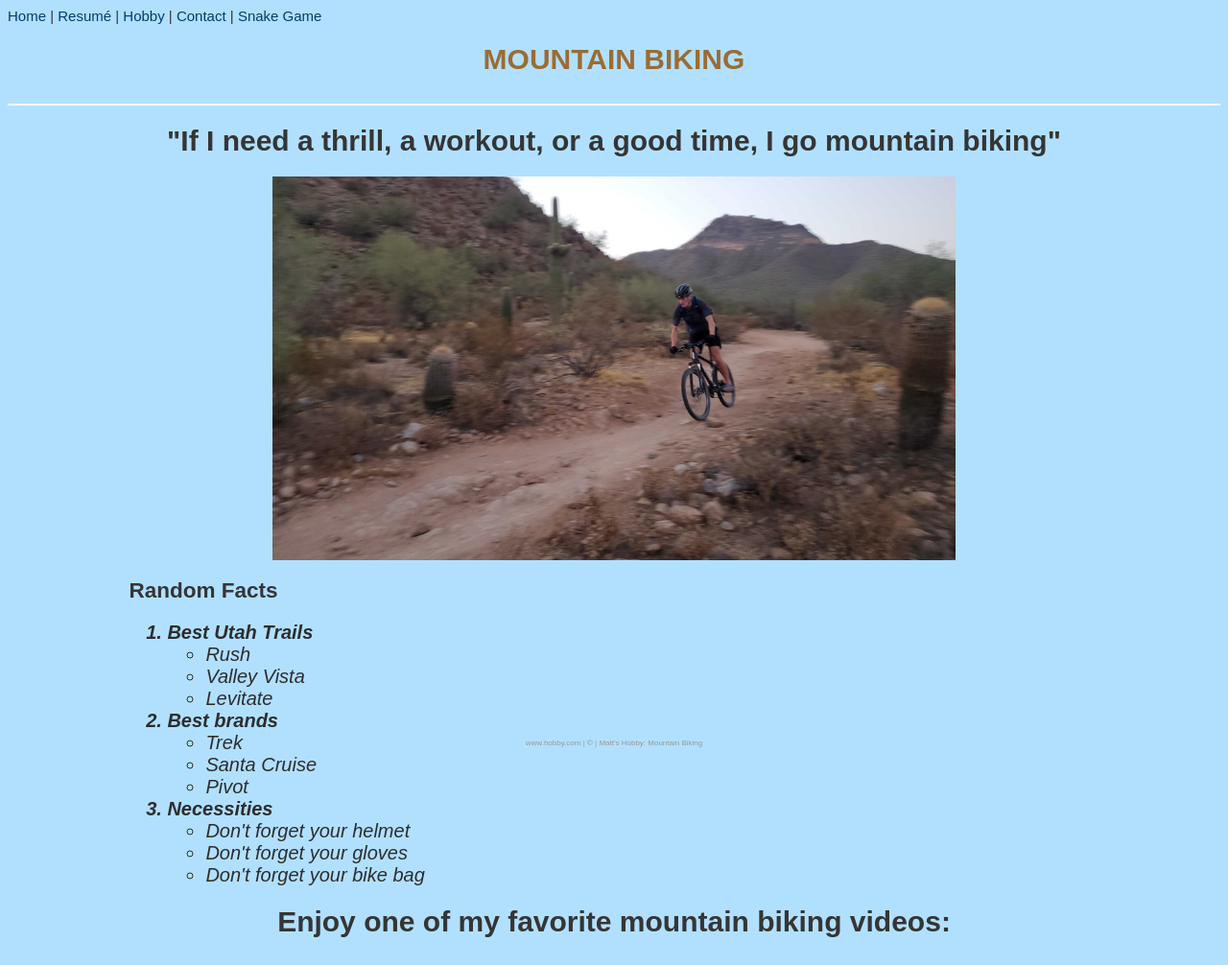
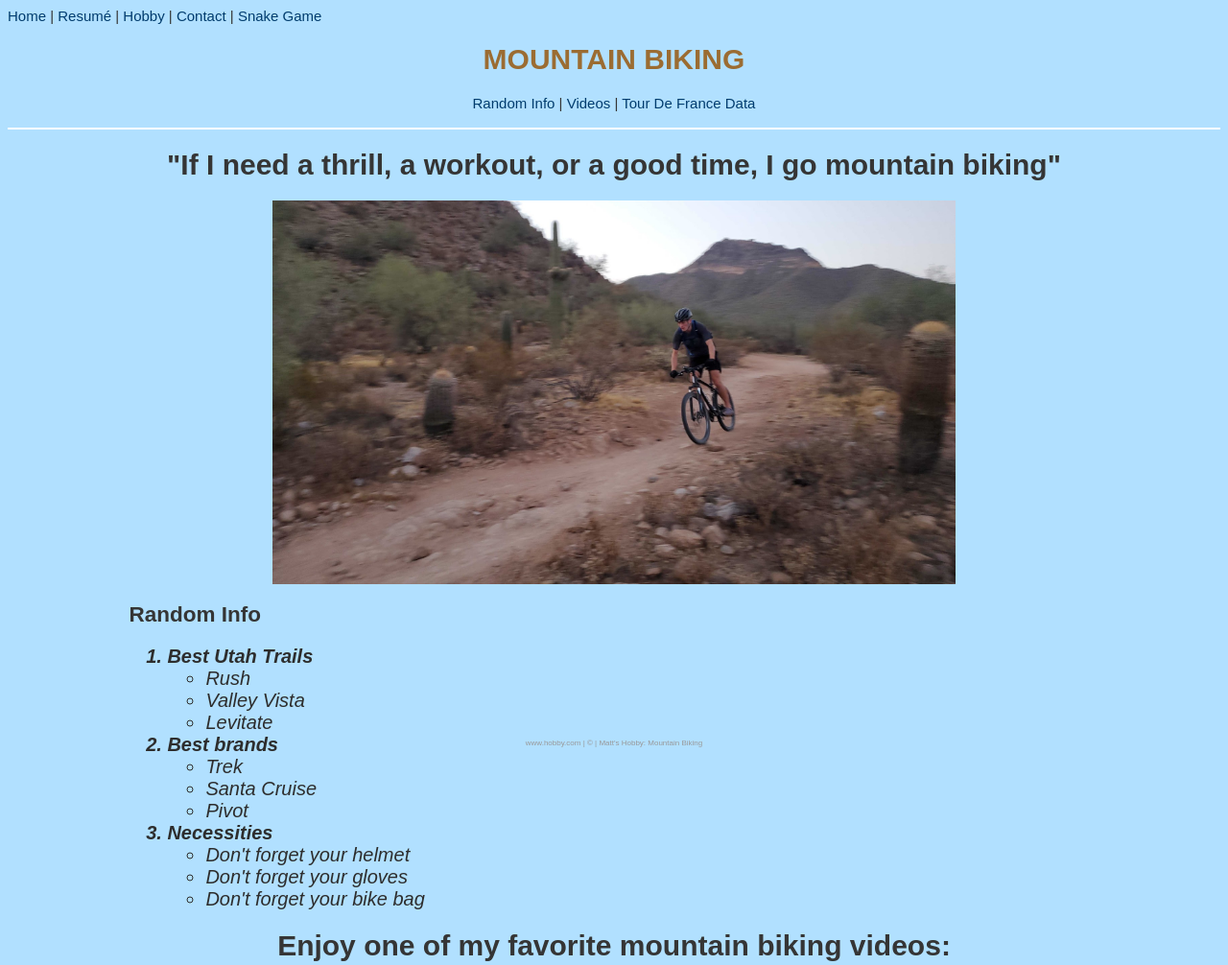
Before and after one commit to matthvaughn/MattVaughn, a plain HTML site: page html/hobby.html in a window 1280 px wide. Shown: the top 1006 px of the page at 96% size. Drawn offline with Linux system fonts and the light colour scheme; grey boxes are pictures that could not be loaded.

Commit message:
Add files via upload

```diff
--- a/css/layout-boxes.css
+++ b/css/layout-boxes.css
@@ -11,7 +11,7 @@ body {
     top: 5px;
     width: 100%;
     left: 0;
-    height: 100px;
+    height: 125px;
     z-index: 2;
     border-bottom: solid 2px #ffffff;
 
--- a/css/mystyles.css
+++ b/css/mystyles.css
@@ -24,6 +24,11 @@ a {
 }
 
 .titlecolor {color: rgb(155, 108, 50);}
+
+.on-page-anchors {
+    display: block;
+    text-align: center;
+}
 
 a:hover {
     text-decoration: underline;
--- a/html/hobby.html
+++ b/html/hobby.html
@@ -9,6 +9,7 @@
 </head>
 <body class="homepage_cor">
 
+    <a id="top"></a>
     <div class="common header">
         <a href="../index.html">Home</a> |
         <a href="about.html">Resumé</a> |
@@ -17,12 +18,18 @@
         <a href="snake.html">Snake Game</a>
 
         <h1 class="titlecolor">MOUNTAIN BIKING</h1>
+        <div class="on-page-anchors">
+            <a href="#random-info">Random Info</a> |
+            <a href="#mtbvideos">Videos</a> |
+            <a href="#tourdata">Tour De France Data</a>
+        </div>
     </div>
 
     <div class="common mainbody">
         <H1>"If I need a thrill, a workout, or a good time, I go mountain biking"</h1>
         <img class="divimg" src="../images/MattMTBold.jpg" alt="Olimpic Mounatain Biker" height="400" >
-        <H2>Random Facts</H2>
+        <a id="random-info"></a>
+        <H2>Random Info</H2>
         <ol>
             <li class="bold"> Best Utah Trails
                 <ul>
@@ -46,11 +53,13 @@
                 </ul>
             </li>
         </ol>
+        <a id="mtbvideos"></a>
         <h1>Enjoy one of my favorite mountain biking videos:</h1>
         <iframe class="divimg" width="560" height="315" src="https://www.youtube.com/embed/1rJK3lNlOY0?si=_xYwCoOMTto1HBkE" title="YouTube video player" frameborder="0" allow="accelerometer; autoplay; clipboard-write; encrypted-media; gyroscope; picture-in-picture; web-share" referrerpolicy="strict-origin-when-cross-origin" allowfullscreen></iframe>
         <h1>I'm working on my own mountain bike videos! Check out my first 4k video (Yes this one is very basic):</h1>
         <iframe class="divimg" width="560" height="315" src="https://www.youtube.com/embed/m6oCLFVtp6M?si=-y9nS-8Z0_KxMfIB" title="YouTube video player" frameborder="0" allow="accelerometer; autoplay; clipboard-write; encrypted-media; gyroscope; picture-in-picture; web-share" referrerpolicy="strict-origin-when-cross-origin" allowfullscreen></iframe>
 
+        <a id="tourdata"></a>
         <br><br>
         <H1>Tour De France Data:</H1>
         <br><br>
@@ -76,7 +85,8 @@
             </object>
         </div>
         <script type='text/javascript'>                    var divElement = document.getElementById('viz1745120856500');                    var vizElement = divElement.getElementsByTagName('object')[0];                    if ( divElement.offsetWidth > 800 ) { vizElement.style.width='1000px';vizElement.style.height='1127px';} else if ( divElement.offsetWidth > 500 ) { vizElement.style.width='1000px';vizElement.style.height='1127px';} else { vizElement.style.width='100%';vizElement.style.height='1427px';}                     var scriptElement = document.createElement('script');                    scriptElement.src = 'https://public.tableau.com/javascripts/api/viz_v1.js';                    vizElement.parentNode.insertBefore(scriptElement, vizElement);                </script>
-
+        <br><br><br>
+        <a class="on-page-anchors" style="text-align: center;" href="#top">Back to the top</a>
     </div>
 
     <div class="common footer">
```
Also changed, not shown: images/download.jpeg (added).
